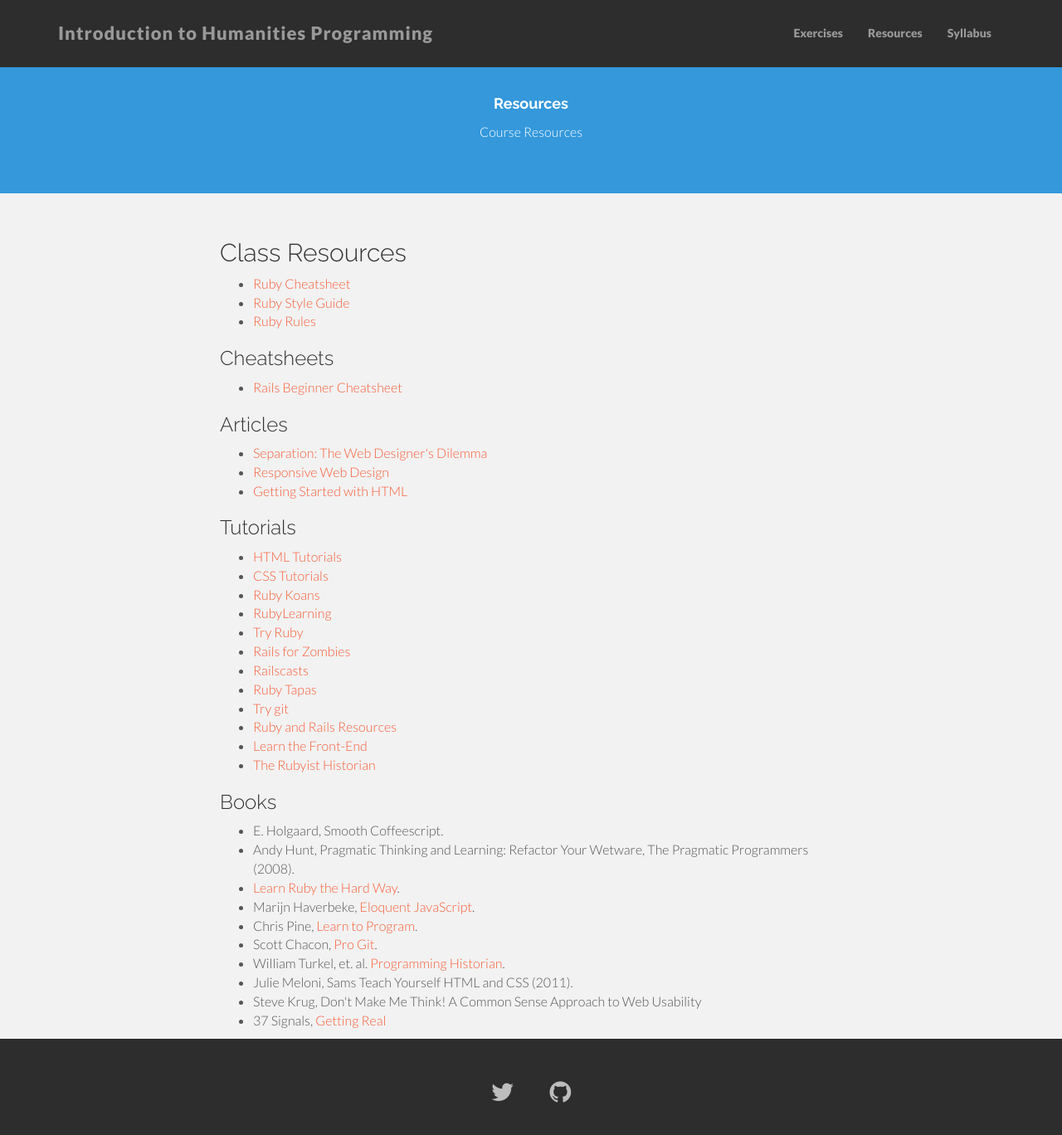
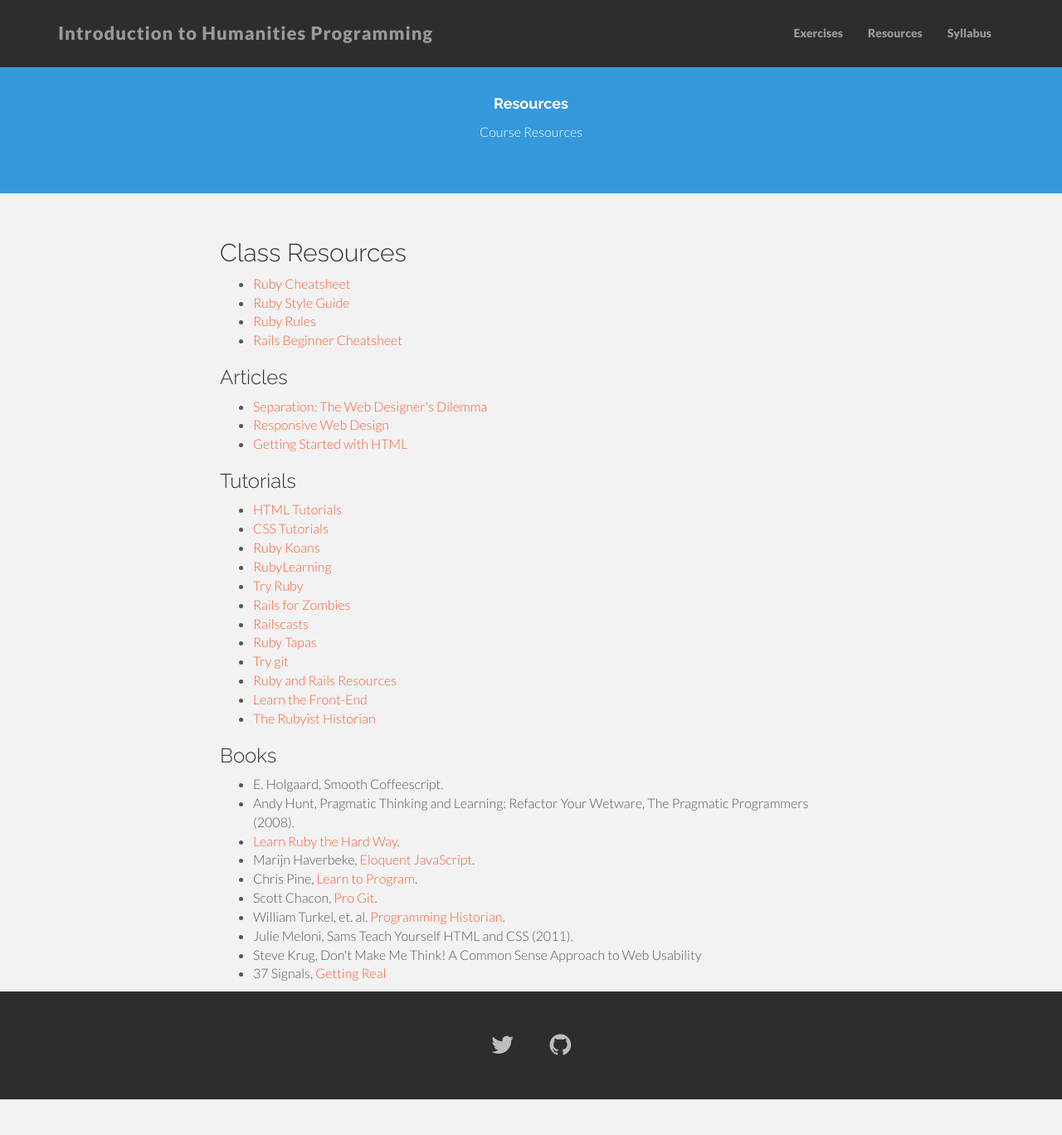
Before and after one commit to humanitiesprogramming/humanitiesprogramming.github.io, a Jekyll site: the page built from resources.md, in a window 1280 px wide and 1382 px high. Shown: the top 1368 px of the window at 83% size. Built offline with Jekyll 4.4.1, drawn with Linux system fonts in a browser that asks for light colours; nearby versions of some CDN libraries.

Commit message:
Fix resources link

```diff
--- a/resources.md
+++ b/resources.md
@@ -9,15 +9,9 @@
 * [Ruby Cheatsheet]({{ "/resources/ruby-cheatsheet/" | prepend: site.baseurl }})
 * [Ruby Style Guide]({{ "/resources/style-guide/" | prepend: site.baseurl }})
 * [Ruby Rules]({{ "/resources/ruby-rules/" | prepend: site.baseurl }})
-
+* [Rails Beginner Cheatsheet](http://www.pragtob.info/rails-beginner-cheatsheet/)
 
 <div class="bibliography">
-
-  <h3>Cheatsheets</h3>
-
-  <ul>
-    <li><a href="http://www.pragtob.info/rails-beginner-cheatsheet/">Rails Beginner Cheatsheet</a></li>
-  </ul>
 
   <h3>Articles</h3>
   <ul>
```
